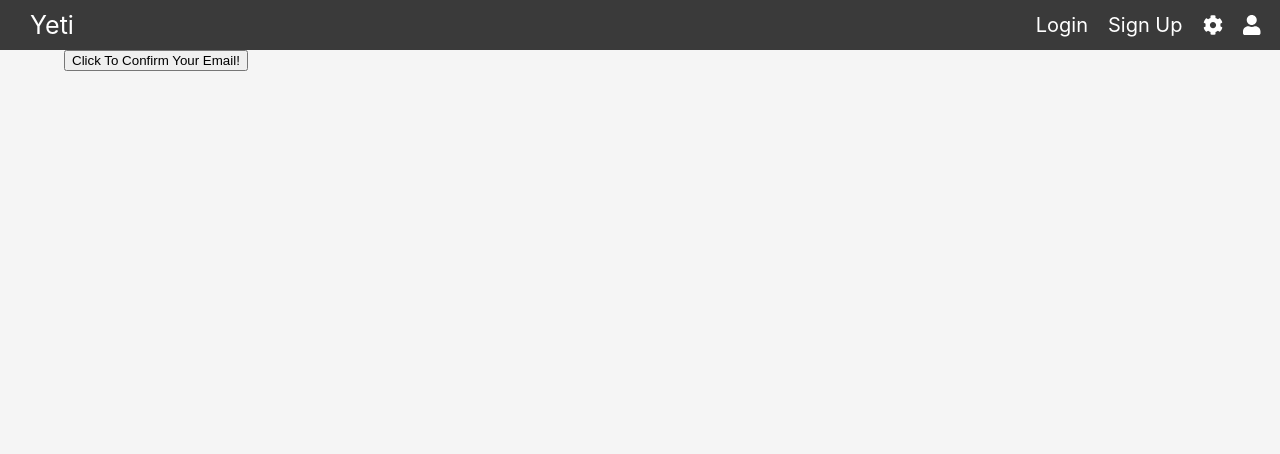
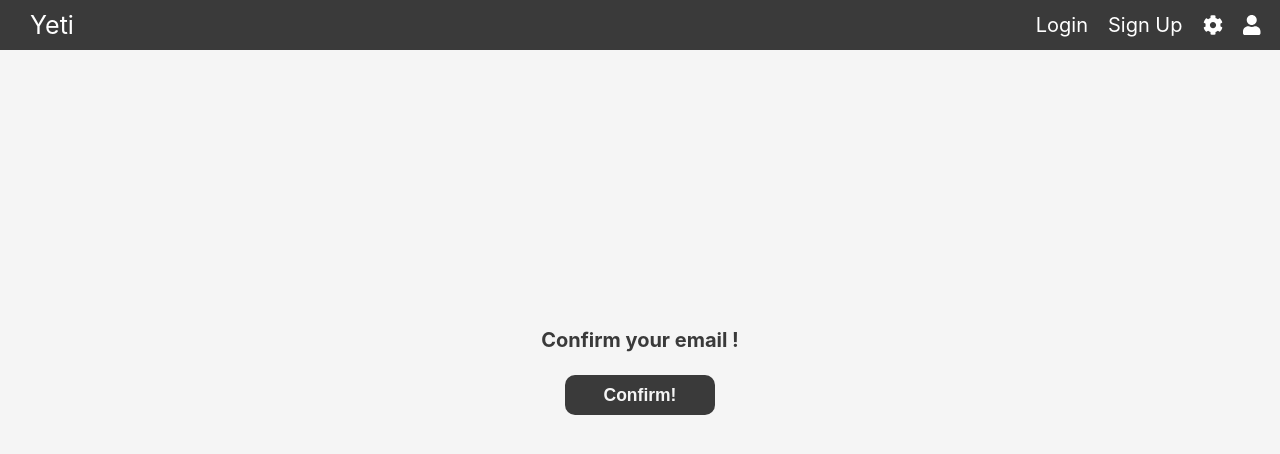
Before and after one commit to leshawn-rice/Yeti, a React (Create React App) app in the folder frontend/: page /confirm/1 in a window 1280 px wide. Shown: the top 454 px of the page. Built offline with nearby package versions, Linux system fonts and the light colour scheme; no server answers.

Commit message:
added styling to confirm email page

```diff
--- a/frontend/src/components/Routes/ConfirmEmail.js
+++ b/frontend/src/components/Routes/ConfirmEmail.js
@@ -1,8 +1,12 @@
+// External Dependencies
 import React from 'react';
 import { useDispatch, useSelector } from 'react-redux';
 import { Redirect, useLocation } from 'react-router';
+// Internal Dependencies
+import { loginUser } from '../../redux/actionCreators';
 import YetiApi from '../../api';
-import { loginUser } from '../../redux/actionCreators';
+// Styles
+import '../../styles/ConfirmEmail.css';
 
 const ConfirmEmail = () => {
   const user = useSelector(state => state.authReducer.user);
@@ -22,7 +26,10 @@ const ConfirmEmail = () => {
   if (user.confirmed === true) return <Redirect to="/" />
 
   return (
-    <button onClick={confirm}>Click To Confirm Your Email!</button>
+    <div className="Email-Confirmation">
+      <h1>Confirm your email {user.username}!</h1>
+      <button className="Confirm-Button" onClick={confirm}>Confirm!</button>
+    </div>
   )
 }
 
--- a/frontend/src/styles/App.css
+++ b/frontend/src/styles/App.css
@@ -3,13 +3,13 @@
   margin-left: 5%;
   margin-right: 5%;
   width: 90%;
+  color: rgb(58,58,58);
 }
 
 .Loading-Icon {
   position: absolute;
   top: 35vh;
   left: 50%;
-  color: black;
   font-size: 5rem;
 }
 
--- /dev/null
+++ b/frontend/src/styles/ConfirmEmail.css
@@ -0,0 +1,42 @@
+.Email-Confirmation {
+  display: flex;
+  flex-direction: column;
+  height: 80vh;
+  justify-content: center;
+  align-items: center;
+}
+
+.Email-Confirmation .Confirm-Button {
+  display: flex;
+  justify-content: center;
+  align-items: center;
+  border: none;
+  outline: none;
+  width: 15rem;
+  height: 4rem;
+  margin: 1rem;
+  font-size: 1.75rem;
+  font-weight: 700;
+  border-radius: 1rem;
+  cursor: pointer;
+  background-color: rgb(58,58,58);
+  color: whitesmoke;
+}
+
+.Email-Confirmation .Confirm-Button:active {
+  background: whitesmoke;
+  color: rgb(58,58,58);
+  -webkit-box-shadow: inset 0px 0px 5px rgb(58,58,58);
+     -moz-box-shadow: inset 0px 0px 5px rgb(58,58,58);
+          box-shadow: inset 0px 0px 5px rgb(58,58,58);
+   outline: none;
+}
+
+.Email-Confirmation .Confirm-Button:focus {
+  background: whitesmoke;
+  color: rgb(58,58,58);
+  -webkit-box-shadow: inset 0px 0px 5px rgb(58,58,58);
+     -moz-box-shadow: inset 0px 0px 5px rgb(58,58,58);
+          box-shadow: inset 0px 0px 5px rgb(58,58,58);
+   outline: none;
+}
```
